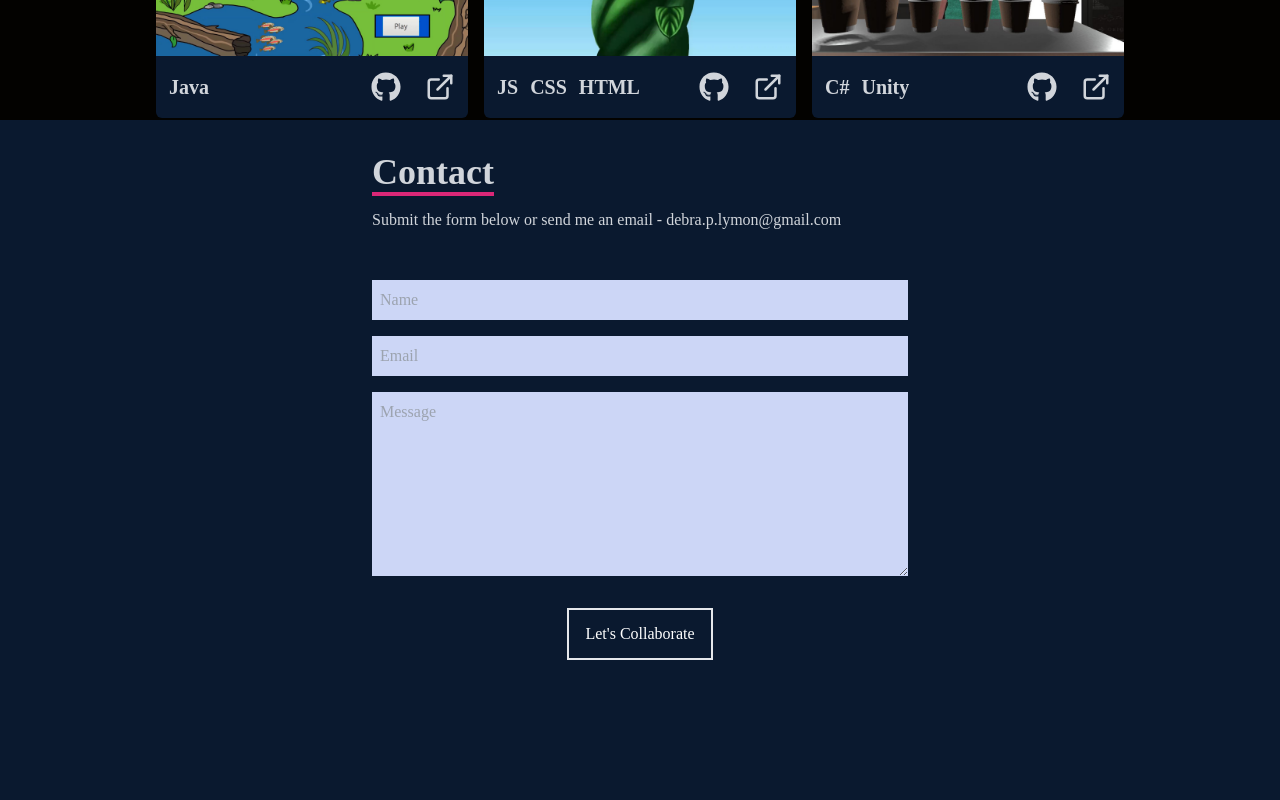
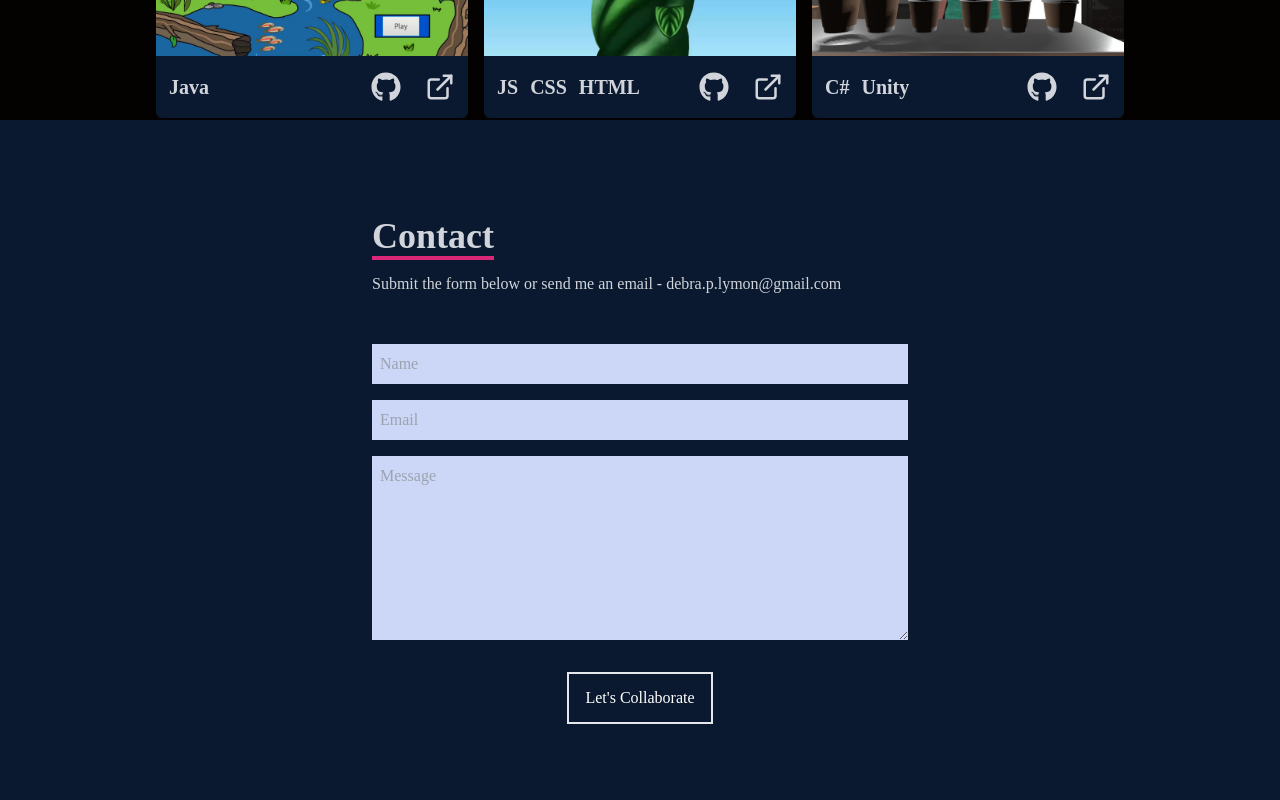
Before and after one commit to dbpl566/dbpl566.github.io, a React (Create React App) app: page / in a window 1280 px wide. Shown: the part 2280-3080 px from the top of the page. Built offline with nearby package versions, Linux system fonts and the light colour scheme.

Commit message:
contact form top  padding

```diff
--- a/src/components/Contact.jsx
+++ b/src/components/Contact.jsx
@@ -2,7 +2,7 @@ import React from 'react'
 
 const Contact = () => {
   return (
-    <div name='Contact' className='w-full md:h-screen bg-[#0a192f] flex flex-col justify-center items-center'>
+    <div name='Contact' className='w-full md:h-screen bg-[#0a192f] flex flex-col justify-center items-center pt-16'>
       <form method='POST' action="/" className='flex flex-col max-w-[600px] w-full h-full p-8'>
           <div className='pb-8'>
               <p className='text-4xl font-bold inline border-b-4 border-pink-600 text-gray-300'>Contact</p>
```
